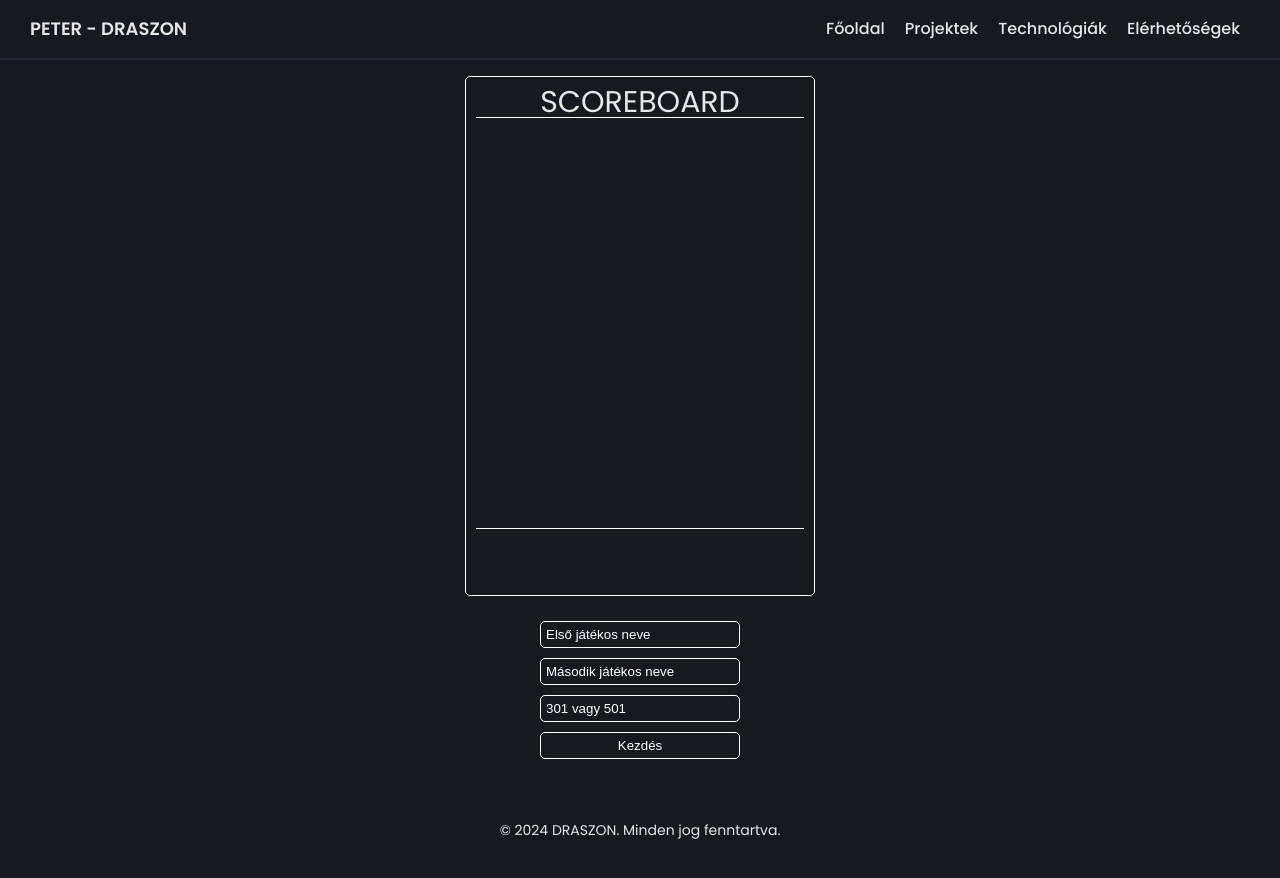
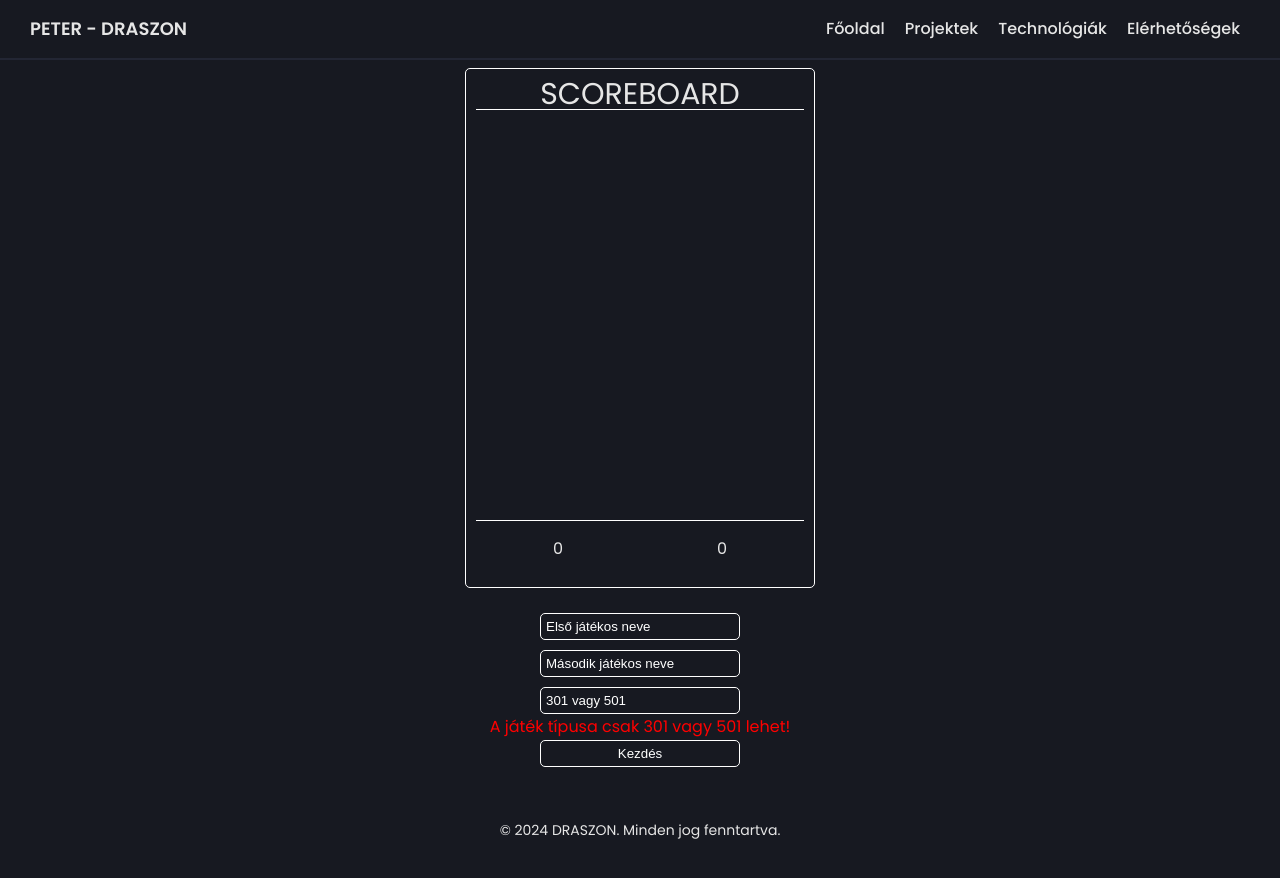
Before and after one commit to Draszon/vue-webpage, a Vue app: page /darts in a window 1280 px wide. Both pictures are taken after a click on the button "Kezdés". Built offline with nearby package versions, Linux system fonts and the light colour scheme.

Commit message:
Darts haladás

```diff
--- a/src/components/Darts.vue
+++ b/src/components/Darts.vue
@@ -3,38 +3,39 @@
   <h2 class="board-title">scoreboard</h2>
   <div class="scores-wrapper">
     <div class="names">
-      <h3 class="player-name">{{ players.firstPlayer.name }}</h3>
-      <h3 class="player-name">{{ players.secondPlayer.name }}</h3>
+      <h3 :class="{ 'current-player': firstPlayerRound }" class="player-name">{{ players.firstPlayer.name }}</h3>
+      <h3 :class="{ 'current-player': !firstPlayerRound }" class="player-name">{{ players.secondPlayer.name }}</h3>
     </div>
     <div class="score">
       <ul class="player-score">
-        <li></li>
+        <li v-for="score in players.firstPlayer.scoreList"> {{ score }}</li>
       </ul>
 
       <ul class="player-score">
-        <li></li>
+        <li v-for="score in players.secondPlayer.scoreList">{{ score }}</li>
       </ul>
     </div>
   </div>
   <div class="sum-wrapper">
-    <p></p>
-    <p></p>
+    <p>{{ players.firstPlayer.score }}</p>
+    <p>{{ players.secondPlayer.score }}</p>
   </div>
 </div>
 
-<div class="input-wrapper">
+<div v-if="!started" class="input-wrapper">
   <input v-model="players.firstPlayer.name" type="text" placeholder="Első játékos neve">
   <input v-model="players.secondPlayer.name" type="text" placeholder="Második játékos neve">
   <input v-model="gameType" type="text" placeholder="301 vagy 501">
-  <input style="cursor: pointer;" type="button" value="Kezdés">
+  <p v-if="error" style="color: red;">{{ error }}</p>
+  <input @click="startValidation()" style="cursor: pointer;" type="button" value="Kezdés">
 </div>
 
-<!--<div class="input-wrapper">
-  <input type="text" placeholder="Első dobás">
-  <input type="text" placeholder="Második dobás">
-  <input type="text" placeholder="Harmadik dobás">
-  <input style="cursor: pointer;" type="button" value="Rögzít">
-</div>-->
+<div v-else class="input-wrapper">
+  <input v-model="firstScore" type="text" placeholder="Első dobás">
+  <input v-model="secondScore" type="text" placeholder="Második dobás">
+  <input v-model="thirdScore" type="text" placeholder="Harmadik dobás">
+  <input @click="game()" style="cursor: pointer;" type="button" value="Rögzít">
+</div>
 </template>
 
 <script>
@@ -42,25 +43,86 @@ export default {
   data() {
     return {
       gameType: null,
+      started: false,
+      error: '',
+      firstScore: null,
+      secondScore: null,
+      thirdScore: null,
+      firstPlayerRound: true,
       players: {
         firstPlayer: {
           name: '',
-          score: 0
+          score: 0,
+          scoreList: []
         },
         secondPlayer: {
           name: '',
-          score: 0
+          score: 0,
+          scoreList: []
         }
       },
     }
   },
   methods: {
+    game() {
+      if (this.firstPlayerRound) {
+        const score = this.playerScore(
+          this.firstScore, this.secondScore, this.thirdScore
+        );
+
+        this.updateScore(score, this.players.firstPlayer.score);
+
+
+
+
+        this.players.firstPlayer.score -= score;
+        this.players.firstPlayer.scoreList.push(score);
+        this.scoreFieldReset();
+        this.firstPlayerRound = !this.firstPlayerRound;
+      } else {
+        const score = this.playerScore(
+          this.firstScore, this.secondScore, this.thirdScore
+        );
+        this.players.secondPlayer.score -= score;
+        this.players.secondPlayer.scoreList.push(score);
+        this.scoreFieldReset();
+        this.firstPlayerRound = !this.firstPlayerRound;
+      }
+    },
     //játék kezdésekor ellenőrzi megadott adatokat, hogy
     //megfelelnek-e a szabályoknak
-    game() {
-
+    startValidation() {
+      if (this.gameType != 301 && this.gameType != 501) {
+        this.error = 'A játék típusa csak 301 vagy 501 lehet!';
+      } else if (this.players.firstPlayer.name === '' && this.players.secondPlayer.name == '') {
+        this.error = 'Üres a játékosnév';
+      } else {
+        this.error = '';
+        this.started = !this.started;
+        this.players.firstPlayer.score = this.gameType;
+        this.players.secondPlayer.score = this.gameType;
+      }
     },
-    startFieldValidation() {
+    parseScore(score) {
+      let multiplier = 1;
+      if (score[0] === 'd') {
+        multiplier = 2;
+      } else if (score[0] === 't') {
+        multiplier = 3;
+      } else {
+        return parseInt(score);
+      }
+      return parseInt(score.slice(1)) * multiplier;
+    },
+    playerScore(first, second, third) {
+      return this.parseScore(first) + this.parseScore(second) + this.parseScore(third);
+    },
+    scoreFieldReset() {
+      this.firstScore = null;
+      this.secondScore = null;
+      this.thirdScore = null;
+    },
+    updateScore(current, pScore) {
 
     }
   }
@@ -68,6 +130,8 @@ export default {
 </script>
 
 <style scoped>
+.current-player { color: rgb(14, 218, 82); }
+
 .scoreboard {
   padding: 0.625rem;
   height: 32.5rem;
```
